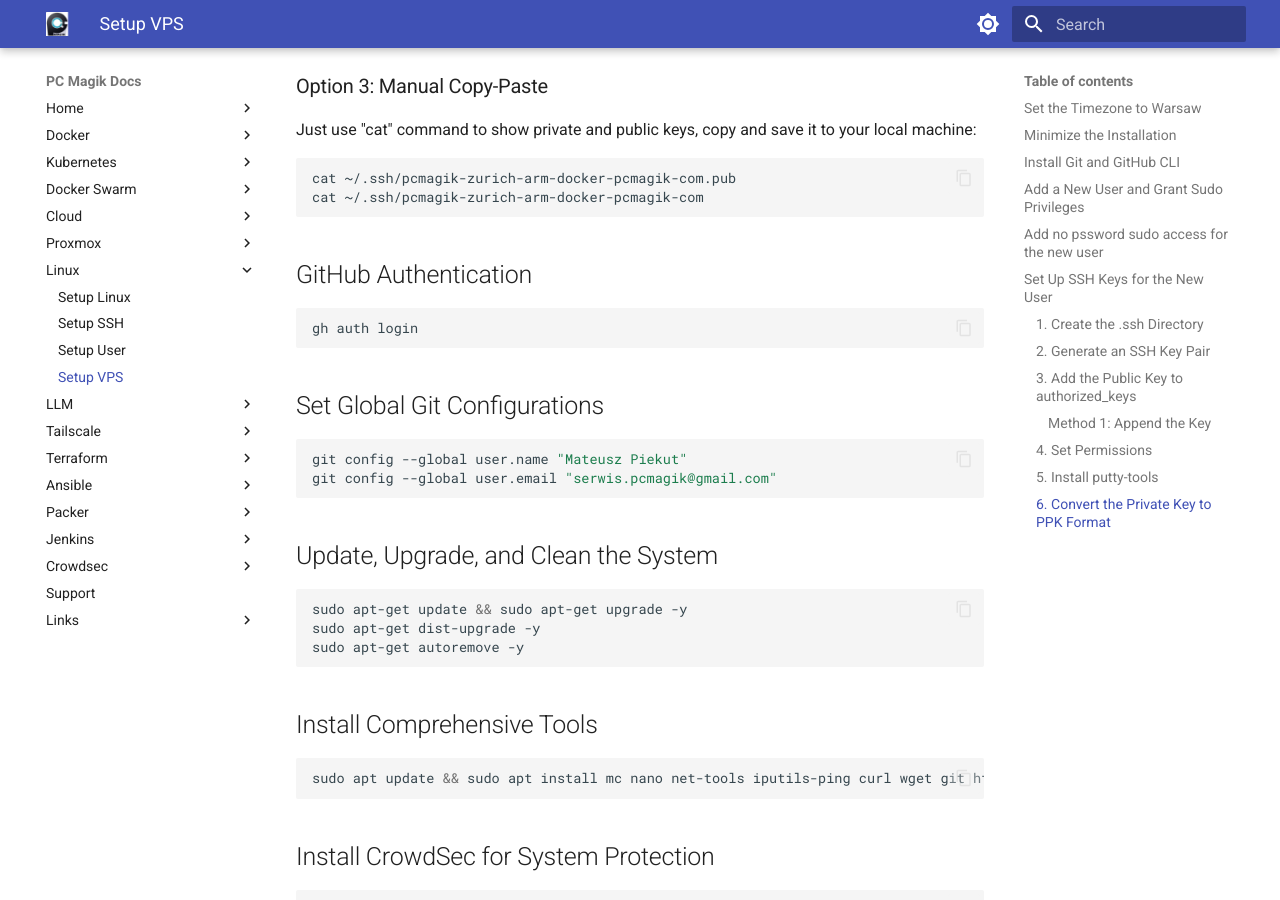
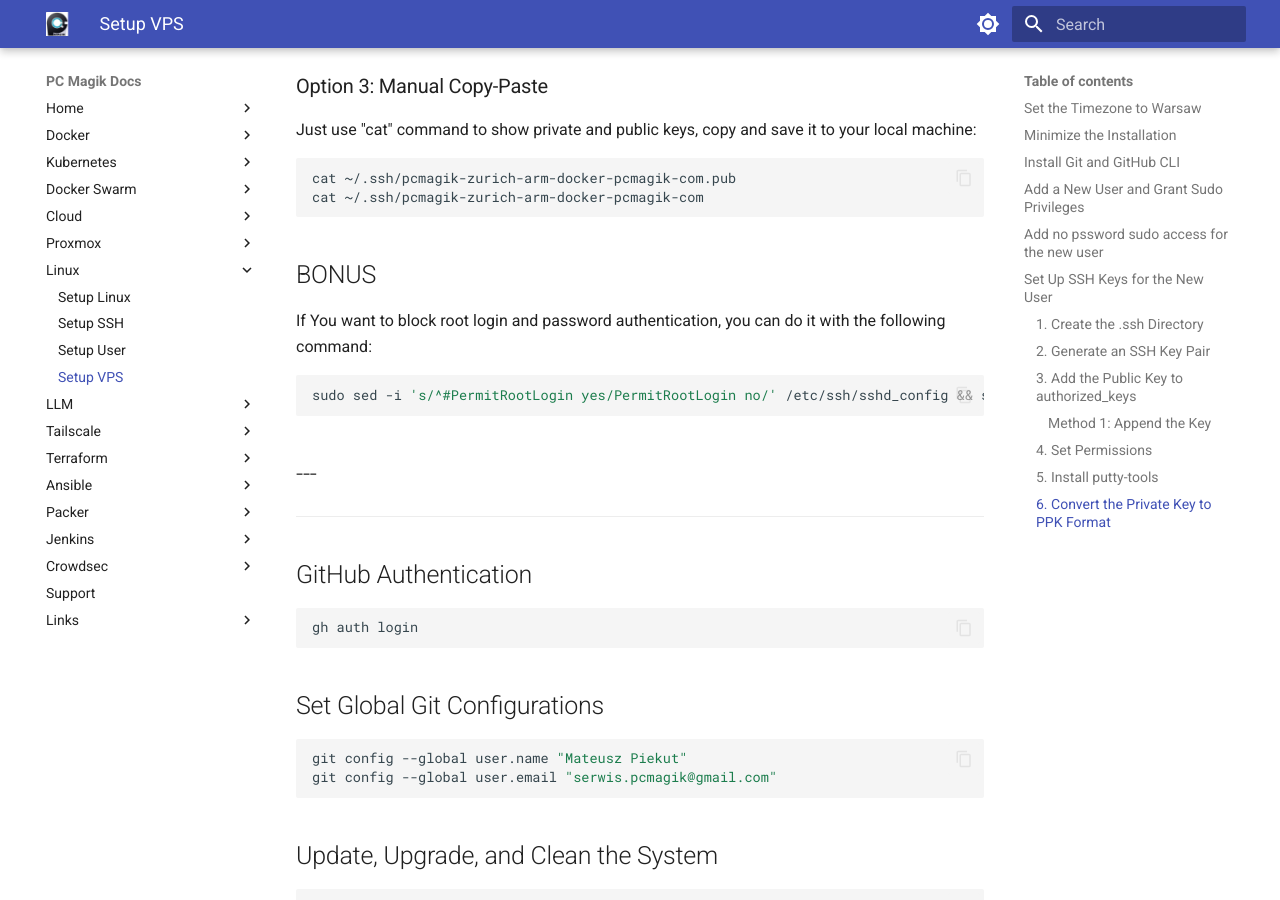
Before and after one commit to pcmagik/pcmagik.github.io, an MkDocs documentation site: the page built from docs/setup_vps.md, in a window 1280 px wide and 900 px high, scrolled down 2752 px. Built offline with MkDocs 1.6.1 and Material for MkDocs 9.7.7, drawn with Linux system fonts in a browser that asks for light colours.

Commit message:
Add instructions to disable root login and password authentication in SSH setup documentation

````diff
--- a/docs/setup_vps.md
+++ b/docs/setup_vps.md
@@ -110,6 +110,17 @@
 cat ~/.ssh/pcmagik-zurich-arm-docker-pcmagik-com
 ```
 
+## BONUS
+If You want to block root login and password authentication, you can do it with the following command:
+```bash
+sudo sed -i 's/^#PermitRootLogin yes/PermitRootLogin no/' /etc/ssh/sshd_config && sudo sed -i 's/^PasswordAuthentication yes/PasswordAuthentication no/' /etc/ssh/sshd_config && sudo systemctl restart sshd
+```
+
+
+---
+---
+---
+
 ## GitHub Authentication
 ```bash
 gh auth login
````
